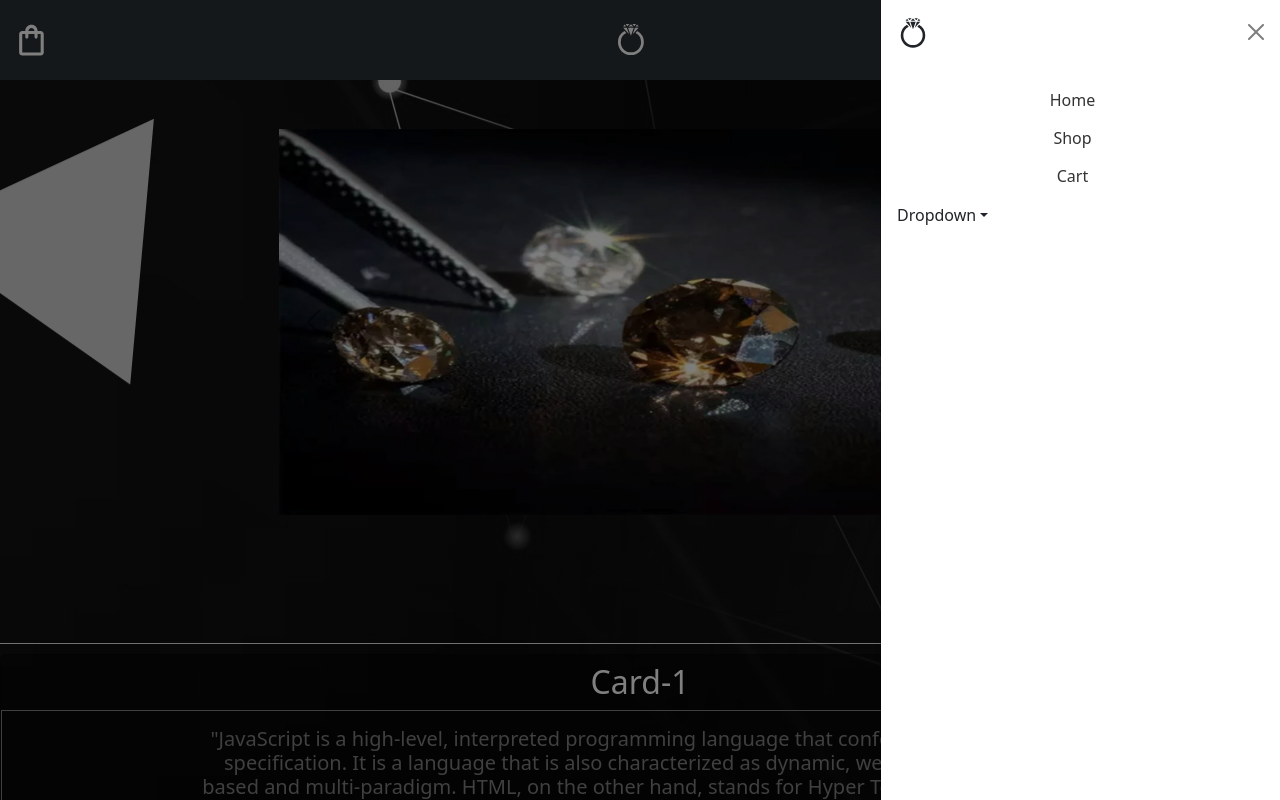
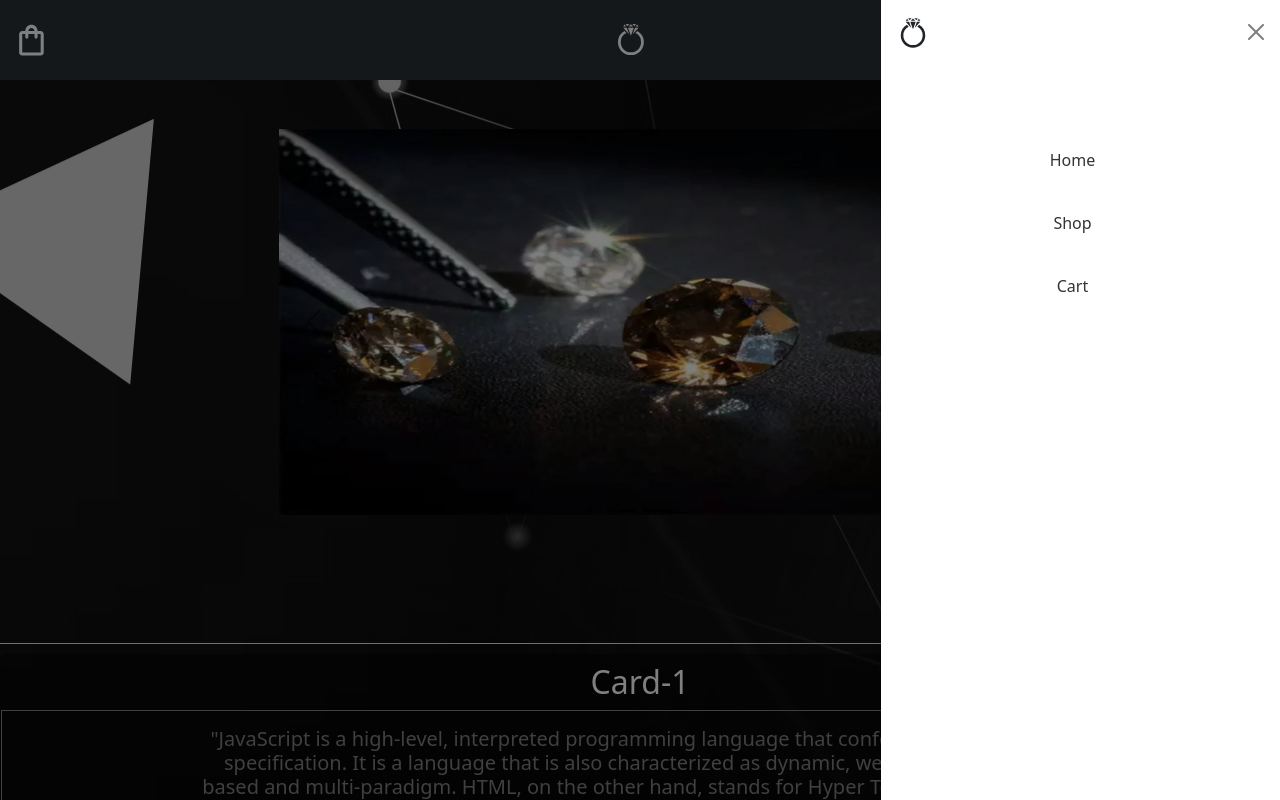
Before and after one commit to Afikayache21/JewleryStore, a React (Vite) app in the folder JewleryStore/Jewlery-project/: page / in a window 1280 px wide. Both pictures are taken after a click on the button 1239 px from the left and 39 px from the top of the page. Shown: the top 800 px of the page. Built offline with nearby package versions, Linux system fonts and the light colour scheme.

Commit message:
nav style

```diff
--- a/JewleryStore/Jewlery-project/src/Parts/Navbar.jsx
+++ b/JewleryStore/Jewlery-project/src/Parts/Navbar.jsx
@@ -54,25 +54,11 @@ function MyNavBar() {
                   />
                   <Button variant="outline-success">Search</Button>
                 </Form> */}
-              <Nav className="justify-content-end flex-grow-1 pe-3">
+              <Nav style={{marginTop:'3rem'}} className="justify-content-end flex-grow-1 pe-3">
 
-                <Link className='menuBtn' to={"/"}>Home</Link>
-                <Link className='menuBtn' to={"/Shop"}>Shop</Link>
-                <Link className='menuBtn' to={"/Cart"}>Cart</Link>
-
-                <NavDropdown
-                  title="Dropdown"
-                  id={`offcanvasNavbarDropdown-expand-${expand}`}
-                >
-                  <NavDropdown.Item href="#action3">Action</NavDropdown.Item>
-                  <NavDropdown.Item href="#action4">
-                    Another action
-                  </NavDropdown.Item>
-                  <NavDropdown.Divider />
-                  <NavDropdown.Item href="#action5">
-                    Something else here
-                  </NavDropdown.Item>
-                </NavDropdown>
+                <Link style={{margin:'1rem'}} className='menuBtn' to={"/"}>Home</Link>
+                <Link style={{margin:'1rem'}} className='menuBtn' to={"/Shop"}>Shop</Link>
+                <Link style={{margin:'1rem'}} className='menuBtn' to={"/Cart"}>Cart</Link>
               </Nav>
 
             </Offcanvas.Body>
```
